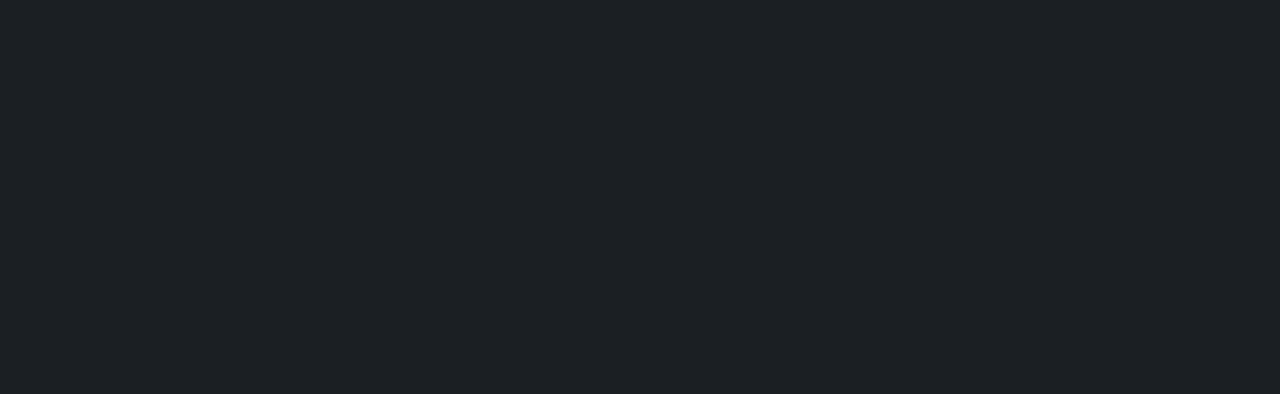
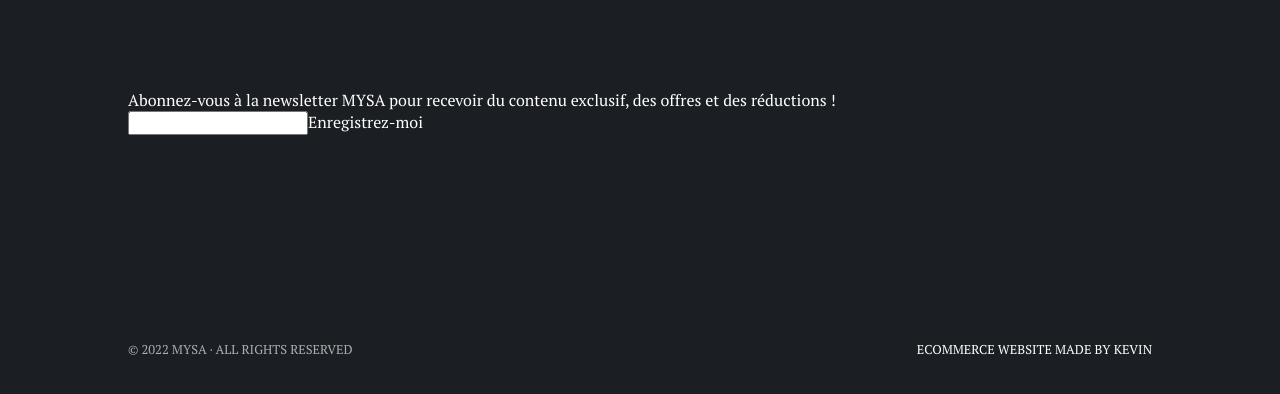
Before and after one commit to kevinkotcherga/mysa-ecommerce, a React (Create React App) app: page / in a window 1280 px wide. Shown: the part 4346-4740 px from the top of the page. Built offline with nearby package versions, Linux system fonts and the light colour scheme.

Commit message:
feat(components) : ajout de contenu dans Footer

```diff
--- a/src/components/home/footer/Footer.jsx
+++ b/src/components/home/footer/Footer.jsx
@@ -4,7 +4,29 @@
 const Footer = () => {
   return (
     <div className='footer'>
+      <div className="footer__container">
+        <div className="footer__top">
+          <div className="footer__top-container">
+            <span>
+              Abonnez-vous à la newsletter MYSA pour recevoir du contenu exclusif, des offres et des réductions !
+            </span>
+            <div className="footer__input">
+              <input type="text" />
+              <span>Enregistrez-moi</span>
+            </div>
+            <div className="footer__social-networks">
 
+            </div>
+          </div>
+
+        </div>
+        <div className="footer__bottom">
+          <div className="footer__bottom-text">
+            <span className='footer__all-right'>© 2022 MYSA · ALL RIGHTS RESERVED</span>
+            <span className='footer__made-by'>ECOMMERCE WEBSITE MADE BY KEVIN</span>
+          </div>
+        </div>
+      </div>
     </div>
   )
 }
--- a/src/components/home/footer/footer.scss
+++ b/src/components/home/footer/footer.scss
@@ -1,4 +1,52 @@
 .footer {
+  color: #ffffff;
+  font-family: 'Roboto',
+  sans-serif;
   height: 60vh;
   background-color: #1B1F23;
+  position: relative;
+  .footer__container {
+    display: flex;
+    flex-direction: column;
+    position: absolute;
+    top: 50%;
+    left: 50%;
+    -ms-transform: translate(-50%, -50%);
+    transform: translate(-50%, -50%);
+    width: 80%;
+    height: 60%;
+  }
+  .footer__top {
+    width: 100%;
+    flex: 2;
+    position: relative;
+    .footer__top-container {
+      position: absolute;
+      top: 50%;
+      left: 50%;
+      -ms-transform: translate(-50%, -50%);
+      transform: translate(-50%, -50%);
+      width: 100%;
+      height: 80%;
+    }
+  }
+  .footer__bottom {
+    font-size: 0.8rem;
+    width: 100%;
+    flex: 1;
+    position: relative;
+    .footer__bottom-text {
+      position: absolute;
+      bottom: 0;
+      display: flex;
+      justify-content: space-between;
+      width: 100%;
+      .footer__all-right {
+        color: #ABADB0;
+      }
+      .footer__made-by {
+        color: #ffffff;
+      }
+    }
+  }
 }
```
